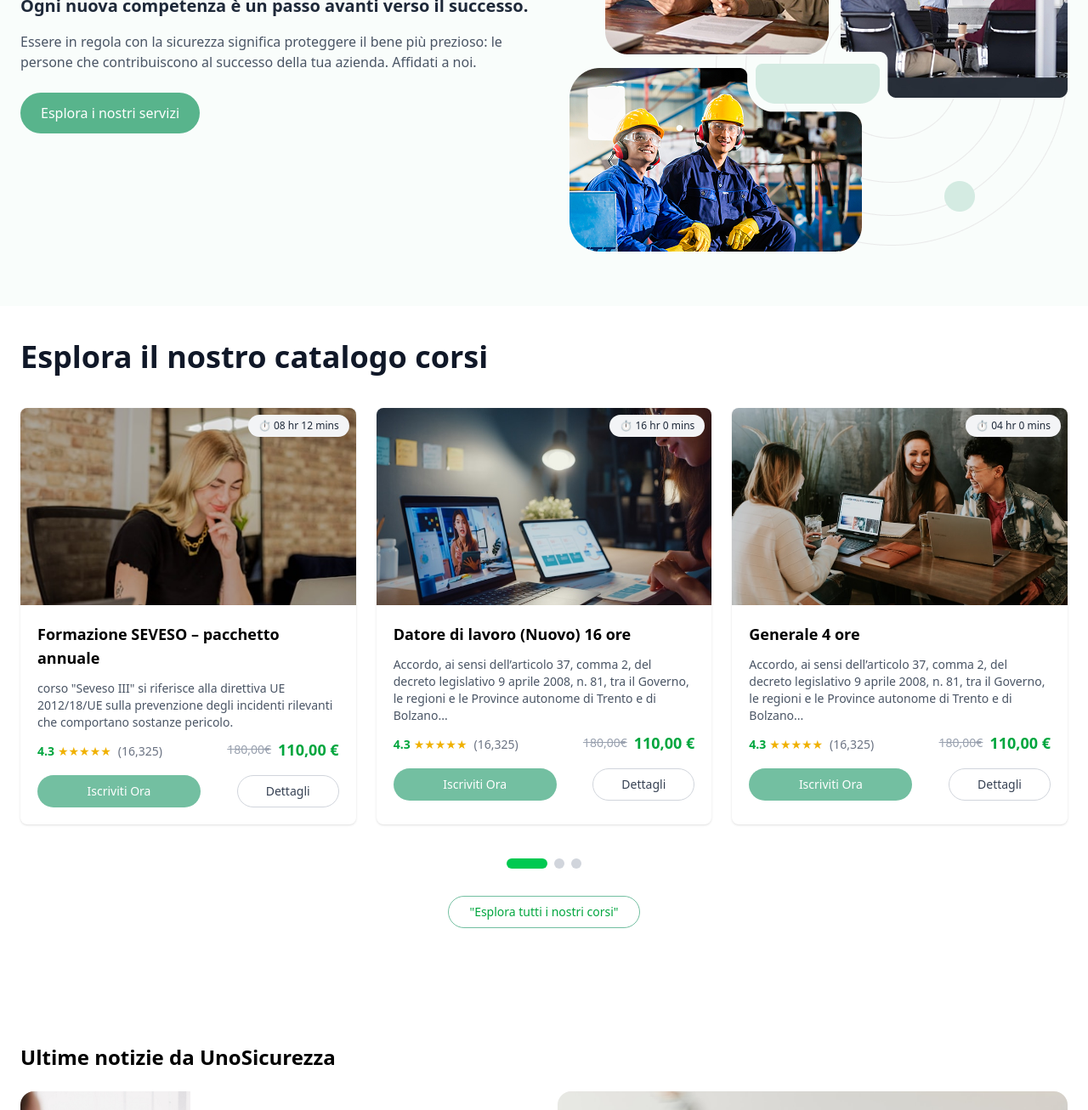
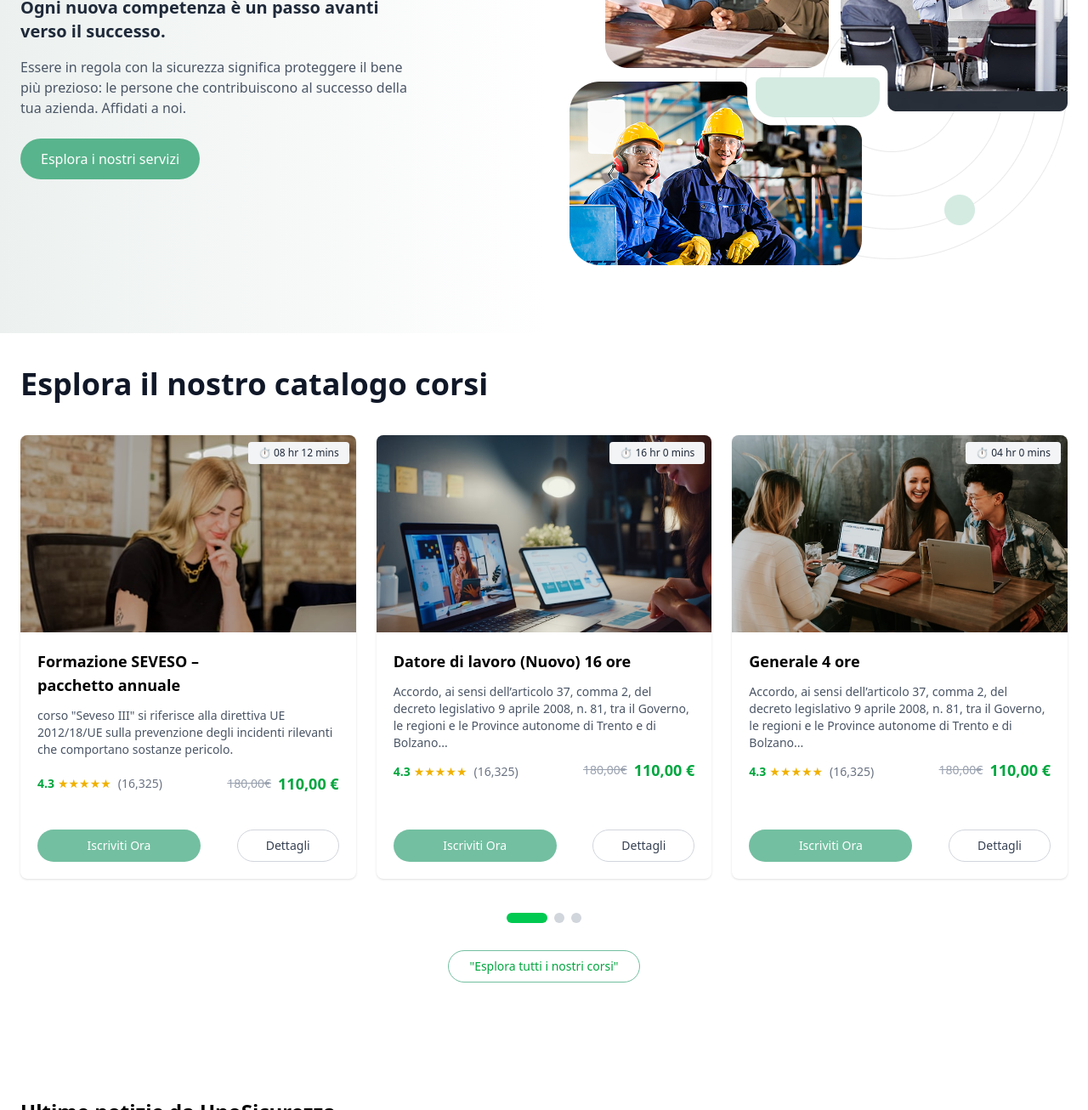
Before and after one commit to shanjid5566/unosicurezza, a website built with Vite: page index.html in a window 1280 px wide. Shown: the part 382-1688 px from the top of the page at 85% size. Built offline with nearby package versions, Linux system fonts and the light colour scheme.

Commit message:
Mobile responsive bug fixed

```diff
--- a/index.html
+++ b/index.html
@@ -113,19 +113,23 @@
     <main>
       <!-- banner Section Starts Here -->
 
-      <section class="bg-[#F9FDFB] py-16">
+      <section
+        class="bg-[#F9FDFB] py-10 md:py-20 bg-gradient-to-r from-[#ecf1ef] via-white to-white"
+      >
         <div
           class="max-w-7xl mx-auto px-6 flex flex-col lg:flex-row items-center gap-12"
         >
-          <!-- Left  -->
+          <!-- Left Content -->
           <div class="flex-1 text-center lg:text-left">
-            <h1 class="text-4xl md:text-5xl font-extrabold text-gray-900 mb-6">
+            <h1 class="text-4xl md:text-7xl font-extrabold text-gray-900 mb-6">
               UnoSicurezza
             </h1>
-            <h2 class="text-lg md:text-xl font-semibold text-gray-800 mb-4">
+            <h2
+              class="text-lg md:text-xl lg:w-[460px] font-semibold text-gray-800 mb-4"
+            >
               Ogni nuova competenza è un passo avanti verso il successo.
             </h2>
-            <p class="text-gray-600 mb-6">
+            <p class="text-gray-600 mb-6 lg:w-[460px]">
               Essere in regola con la sicurezza significa proteggere il bene più
               prezioso: le persone che contribuiscono al successo della tua
               azienda. Affidati a noi.
@@ -138,7 +142,7 @@
             </a>
           </div>
 
-          <!-- Right -->
+          <!-- Right Content (Images) -->
           <div class="flex justify-center items-center overflow-hidden">
             <img
               src="/src/assets/Group 1690.png"
@@ -153,7 +157,7 @@
       <!-- Course Section Starts Here -->
 
       <section class="course">
-        <div class="pt-10 pb-24 px-6 max-w-7xl mx-auto">
+        <div class="pt-10 md:pb-24 px-6 max-w-7xl mx-auto">
           <h2 class="text-4xl font-semibold text-gray-900 mb-10">
             Esplora il nostro catalogo corsi
           </h2>
@@ -161,9 +165,9 @@
           <!-- Course Cards -->
           <div class="grid grid-cols-1 md:grid-cols-2 lg:grid-cols-3 gap-6">
             <!-- Card 1 -->
-            <div class="bg-white rounded-lg shadow-sm relative">
+            <div class="bg-white rounded-lg shadow-sm relative flex flex-col">
               <div
-                class="absolute top-2 right-2 bg-gray-100 text-gray-800 text-sm px-3 py-1 rounded-full text-center text-[12px] font-medium"
+                class="absolute top-2 right-2 bg-gray-100 text-gray-800 text-sm px-3 py-1 rounded text-center text-[12px] font-medium"
               >
                 ⏱️ 08 hr 12 mins
               </div>
@@ -172,11 +176,13 @@
                 alt="Formazione SEVESO"
                 class="w-full h-58 object-cover rounded-t-lg"
               />
-              <div class="p-5">
-                <h3 class="text-lg font-bold mb-3">
+
+              <!-- Card Content -->
+              <div class="flex flex-col flex-grow p-5">
+                <h3 class="text-lg font-bold mb-3 lg:w-[280px]">
                   Formazione SEVESO – pacchetto annuale
                 </h3>
-                <p class="text-sm text-gray-600 mb-2">
+                <p class="text-sm text-gray-600 mb-2 flex-grow">
                   corso "Seveso III" si riferisce alla direttiva UE 2012/18/UE
                   sulla prevenzione degli incidenti rilevanti che comportano
                   sostanze pericolo.
@@ -189,7 +195,7 @@
                     <span class="text-gray-500 ml-2">(16,325)</span>
                   </div>
 
-                  <div class="flex items-center space-x-2 mb-4">
+                  <div class="flex items-center space-x-2 mb-3">
                     <span class="line-through text-gray-400 text-sm"
                       >180,00€</span
                     >
@@ -198,8 +204,11 @@
                     >
                   </div>
                 </div>
+              </div>
 
-                <div class="flex justify-between space-x-3">
+              <div
+                class="flex justify-between space-x-3 px-5 pt-2 pb-5 mt-auto"
+              >
                 <button
                   class="bg-[#73BFA1] text-white px-4 py-2 rounded-full text-sm hover:bg-green-600 w-32 md:w-48"
                 >
@@ -212,12 +221,11 @@
                 </button>
               </div>
             </div>
-            </div>
 
             <!-- Card 2 -->
-            <div class="bg-white rounded-lg shadow-sm relative">
+            <div class="bg-white rounded-lg shadow-sm relative flex flex-col">
               <div
-                class="absolute top-2 right-2 bg-gray-100 text-gray-800 text-sm px-3 py-1 rounded-full text-center text-[12px] font-medium"
+                class="absolute top-2 right-2 bg-gray-100 text-gray-800 text-sm px-3 py-1 rounded text-center text-[12px] font-medium"
               >
                 ⏱️ 16 hr 0 mins
               </div>
@@ -226,11 +234,13 @@
                 alt="Datore di lavoro"
                 class="w-full h-58 object-cover rounded-t-lg"
               />
-              <div class="p-5">
+
+              <!-- Card Content -->
+              <div class="flex flex-col flex-grow p-5">
                 <h3 class="text-lg font-bold mb-3">
                   Datore di lavoro (Nuovo) 16 ore
                 </h3>
-                <p class="text-sm text-gray-600 mb-2">
+                <p class="text-sm text-gray-600 mb-2 flex-grow">
                   Accordo, ai sensi dell’articolo 37, comma 2, del decreto
                   legislativo 9 aprile 2008, n. 81, tra il Governo, le regioni e
                   le Province autonome di Trento e di Bolzano...
@@ -252,8 +262,9 @@
                     >
                   </div>
                 </div>
+              </div>
 
-                <div class="flex justify-between space-x-3">
+              <div class="flex justify-between space-x-3 p-5 mt-auto">
                 <button
                   class="bg-[#73BFA1] text-white px-4 py-2 rounded-full text-sm hover:bg-green-600 w-32 md:w-48"
                 >
@@ -266,12 +277,11 @@
                 </button>
               </div>
             </div>
-            </div>
 
             <!-- Card 3 -->
-            <div class="bg-white rounded-lg shadow-sm relative">
+            <div class="bg-white rounded-lg shadow-sm relative flex flex-col">
               <div
-                class="absolute top-2 right-2 bg-gray-100 text-gray-800 text-sm px-3 py-1 rounded-full text-center text-[12px] font-medium"
+                class="absolute top-2 right-2 bg-gray-100 text-gray-800 text-sm px-3 py-1 rounded text-center text-[12px] font-medium"
               >
                 ⏱️ 04 hr 0 mins
               </div>
@@ -280,9 +290,11 @@
                 alt="Generale 4 ore"
                 class="w-full h-58 object-cover rounded-t-lg"
               />
-              <div class="p-5">
+
+              <!-- Card Content -->
+              <div class="flex flex-col flex-grow p-5">
                 <h3 class="text-lg font-bold mb-3">Generale 4 ore</h3>
-                <p class="text-sm text-gray-600 mb-2">
+                <p class="text-sm text-gray-600 mb-2 flex-grow">
                   Accordo, ai sensi dell’articolo 37, comma 2, del decreto
                   legislativo 9 aprile 2008, n. 81, tra il Governo, le regioni e
                   le Province autonome di Trento e di Bolzano...
@@ -304,8 +316,9 @@
                     >
                   </div>
                 </div>
+              </div>
 
-                <div class="flex justify-between space-x-3">
+              <div class="flex justify-between space-x-3 p-5 mt-auto">
                 <button
                   class="bg-[#73BFA1] text-white px-4 py-2 rounded-full text-sm hover:bg-green-600 w-32 md:w-48"
                 >
@@ -316,7 +329,6 @@
                 >
                   Dettagli
                 </button>
-                </div>
               </div>
             </div>
           </div>
@@ -602,12 +614,14 @@
           </div>
         </div>
         <div
-          class="flex flex-col md:flex-row items-center justify-between gap-4"
+          class="flex flex-col md:flex-row items-center justify-between gap-4 mt-8"
         >
           <p class="text-sm text-gray-400 text-center md:text-left">
             © 2022 UnoSicurezza. All rights reserved.
           </p>
-          <div class="flex space-x-3 justify-center md:justify-end">
+          <div class="flex space-x-3 flex-col justify-center md:justify-end gap-3">
+            <p>Download App</p>
+            <div class="flex ">
               <a href="#">
                 <img
                   src="https://upload.wikimedia.org/wikipedia/commons/7/78/Google_Play_Store_badge_EN.svg"
@@ -625,6 +639,7 @@
             </div>
           </div>
         </div>
+      </div>
     </footer>
 
     <!-- Footer section ends here -->
```
Lines whose indentation alone changed are shown as unchanged.
